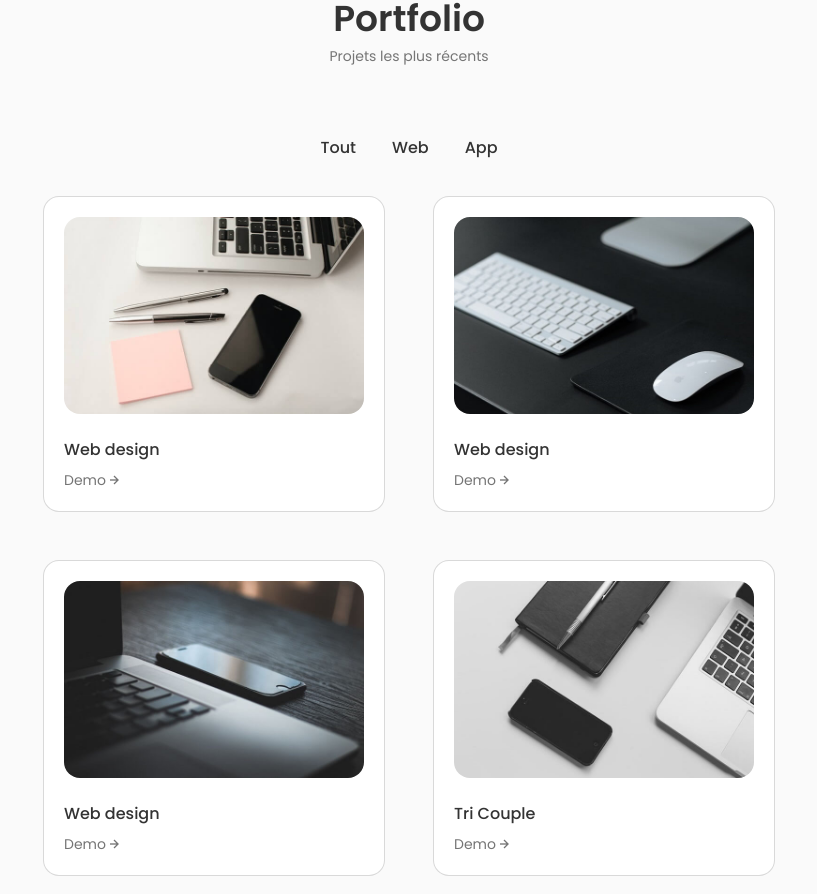
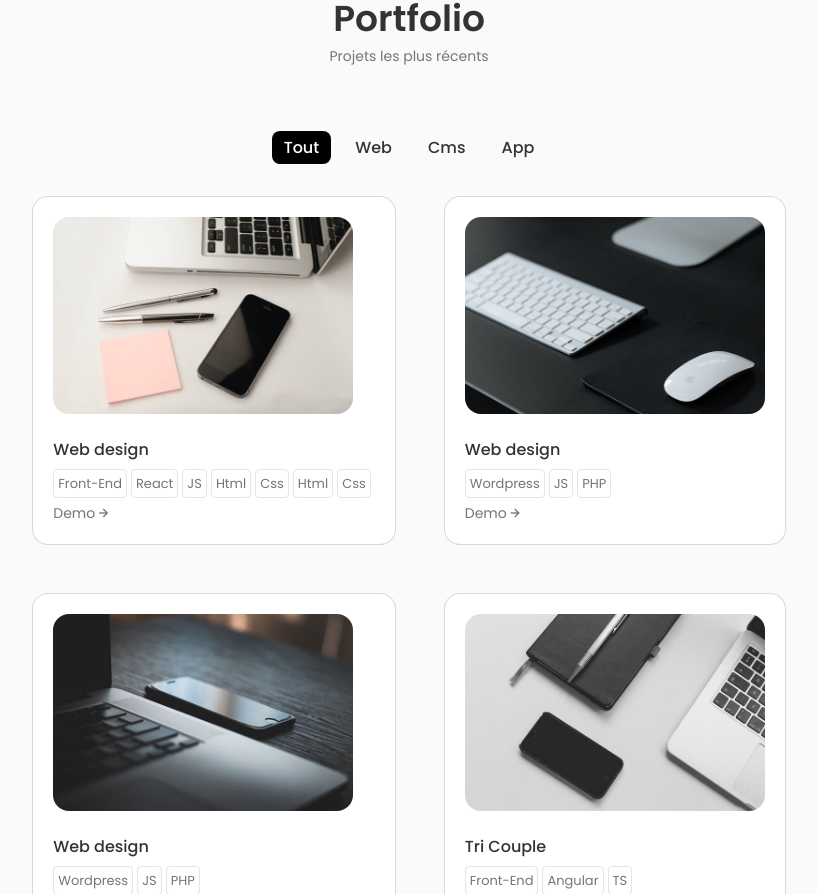
Before and after one commit to Madjerx/react-portfolio, a React (Create React App) app: page / in a window 1280 px wide. Shown: the part 2716-3610 px from the top of the page, without its empty margins (231-1048 px from the left). Built offline with nearby package versions, Linux system fonts and the light colour scheme.

Commit message:
add tags span on work items

```diff
--- a/src/components/about/Info.jsx
+++ b/src/components/about/Info.jsx
@@ -6,12 +6,12 @@ const Info = () => {
       <div className="about__box">
         <i className="bx bx-award about__icon"></i>
         <h3 className="about__title">Expérience</h3>
-        <span className="about__subtitle">4 ans d'expérience</span>
+        <span className="about__subtitle">2 ans d'expérience</span>
       </div>
       <div className="about__box">
         <i className="bx bx-briefcase-alt about__icon"></i>
         <h3 className="about__title">Terminés</h3>
-        <span className="about__subtitle">20+ Projets</span>
+        <span className="about__subtitle">15+ Projets</span>
       </div>
     </div>
   );
--- a/src/components/home/Data.jsx
+++ b/src/components/home/Data.jsx
@@ -61,7 +61,7 @@ const Data = () => {
         et esthétiques.
       </p>
 
-      <a href="#contact" className="button button--flex">
+      <a href="https://www.linkedin.com/in/jeremy-aguila-9b219b99/" target="_blank" className="button button--flex">
         Contact
         <svg
           className="button__icon"
--- a/src/components/work/Data.jsx
+++ b/src/components/work/Data.jsx
@@ -1,43 +1,58 @@
-import Work1 from '../../assets/work1.jpg'
-import Work2 from '../../assets/work2.jpg'
-import Work4 from '../../assets/work4.jpg'
-import Work5 from '../../assets/work5.jpg'
+import Work1 from "../../assets/work1.jpg";
+import Work2 from "../../assets/work2.jpg";
+import Work4 from "../../assets/work4.jpg";
+import Work5 from "../../assets/work5.jpg";
 
 export const projectsData = [
   {
-        id:1,
+    id: 1,
     image: Work1,
-        title: 'Web design',
-        category: 'web'
+    title: "Web design",
+    category: "web",
+    github: "#",
+    website: "#",
+    tags: ["Front-End", "React", "JS", "Html", "Css", "Html", "Css"],
   },
   {
-        id:2,
+    id: 2,
     image: Work2,
-        title: 'Web design',
-        category: 'web'
+    title: "Web design",
+    category: "web",
+    github: "#",
+    website: "#",
+    tags: ["Wordpress", "JS", "PHP"],
   },
   {
-        id:4,
+    id: 4,
     image: Work4,
-        title: 'Web design',
-        category: 'web'
+    title: "Web design",
+    category: "cms",
+    github: "#",
+    website: "#",
+    tags: ["Wordpress", "JS", "PHP"],
   },
   {
-        id:5,
+    id: 5,
     image: Work5,
-        title: 'Tri Couple',
-        category: 'app'
+    title: "Tri Couple",
+    category: "app",
+    github: "#",
+    website: "#",
+    tags: ["Front-End", "Angular", "TS"],
   },
-]
+];
 
 export const projectsNav = [
   {
-        name: 'tout',
+    name: "tout",
   },
   {
-        name: 'web',
+    name: "web",
   },
   {
-        name: 'app',
-    }
-]
+    name: "cms",
+  },
+  {
+    name: "app",
+  },
+];
--- /dev/null
+++ b/src/components/work/ItemTag.jsx
@@ -0,0 +1,7 @@
+import React from "react";
+
+const ItemTag = ({ tag }) => {
+  return <span className="work__item-tag">{tag}</span>;
+};
+
+export default ItemTag;
--- a/src/components/work/Works.jsx
+++ b/src/components/work/Works.jsx
@@ -21,7 +21,10 @@ const Works = () => {
 
   const handleClick = (e, index) => {
     setItem({ name: e.target.textContent });
+    setActive(index);
   };
+
+
   return (
     <div>
       <div className="work__filters">
@@ -31,7 +34,7 @@ const Works = () => {
               onClick={(e) => {
                 handleClick(e, index);
               }}
-              className="work__item"
+              className={`${active === index ? 'active-work' : ''} work__item`}
               key={index}
             >
               {item.name}
--- a/src/components/work/WorksItems.jsx
+++ b/src/components/work/WorksItems.jsx
@@ -1,10 +1,23 @@
 import React from 'react'
+import ItemTag from './ItemTag'
+
+
 
 const WorksItems = ({item}) => {
   return (
     <div className='work__card' key={item.id}>
         <img src={item.image} alt='' className='work__img' />
         <h3 className='work__title'>{item.title}</h3>
+
+
+        <div className='work__tags'>
+        {item.tags.map((tag) => {
+          return <ItemTag tag={tag}  />;
+        })}
+      </div>
+
+
+
         <a href='#' className='work__button'>
             Demo <i className='bx bx-right-arrow-alt work__button-icon'></i>
         </a>
--- a/src/components/work/work.css
+++ b/src/components/work/work.css
@@ -20,11 +20,11 @@
   border-radius: 0.5rem;
   text-transform: capitalize;
 }
-.work__item:hover {
+.work__item:hover,
+.active-work {
   color: var(--container-color);
   background-color: black;
 }
-
 
 .work__card {
   background-color: var(--container-color);
@@ -59,3 +59,72 @@
 .work__button:hover .work__button-icon {
   transform: translateX(0.25rem);
 }
+
+.work__item-tag {
+  border: 1px solid rgba(0, 0, 0, 0.1);
+  border-radius: 0.25rem;
+  padding: 0.25rem;
+  margin-right: 0.25rem;
+  font-size: var(--smaller-font-size);
+}
+
+.work__tags {
+  margin-bottom: var(--mb-0-5);
+}
+/* responsive */
+
+@media screen and (max-width: 992px) {
+  .work__container {
+    gap: 1.25rem;
+  }
+
+  .work__card {
+    padding: 1rem;
+  }
+
+  .work__img {
+    margin-bottom: 0.75rem;
+  }
+
+  .work__title {
+    margin-bottom: 0.25rem;
+  }
+}
+
+@media screen and (max-width: 768px) {
+  .work__container {
+    grid-template-columns: repeat(2, 1fr);
+  }
+
+  .work__item-tag {
+    font-size: var(--tiny-font-size);
+  }
+}
+
+@media screen and (max-width: 576px) {
+  .work__container {
+    grid-template-columns: 1fr;
+  }
+
+  .work__img {
+    width: 100%;
+  }
+
+  .work__item-tag {
+    font-size: var(--smaller-font-size);
+  }
+}
+
+@media screen and (max-width: 350px) {
+  .work__item {
+    font-size: var(--small-font-size);
+  }
+
+  .work__filters {
+    column-gap: 0.25rem;
+  }
+
+  .work__item-tag {
+    font-size: var(--tiny-font-size);
+  }
+}
```
Lines whose indentation alone changed are shown as unchanged.
